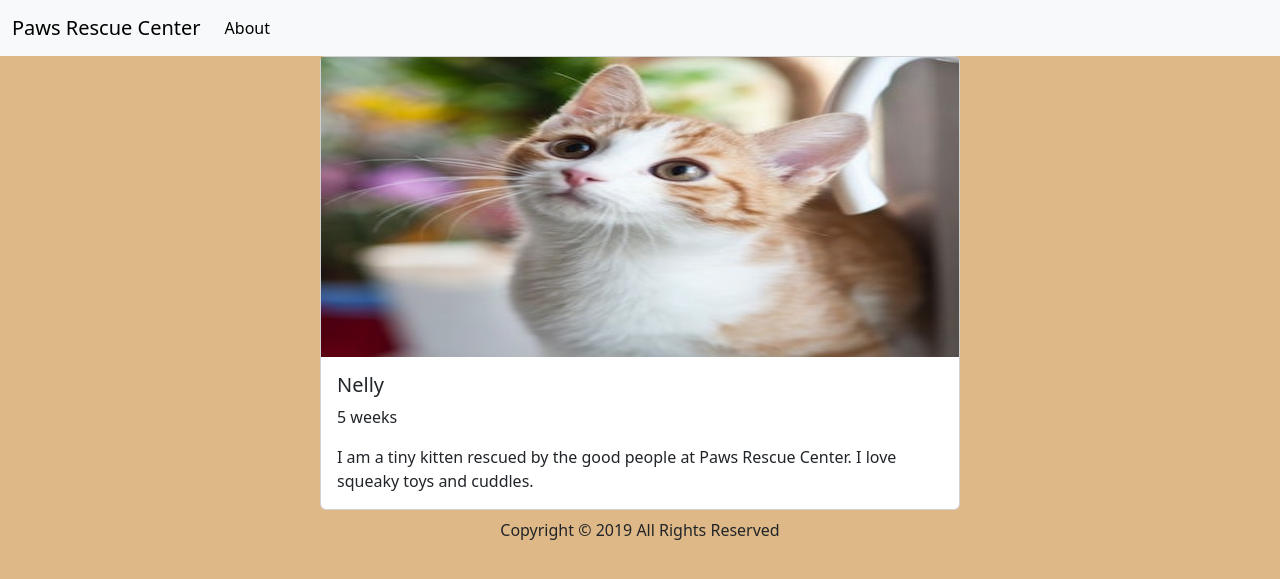
After one commit to SupTarr/Python-Flask-Template, a Flask app: page /details/1 in a window 1280 px wide. The commit adds this page. Shown: the top 579 px of the page. Run offline with Flask 2, Linux system fonts and the light colour scheme.

Commit message:
feat: add detail of each pet

```diff
--- a/app.py
+++ b/app.py
@@ -1,31 +1,32 @@
-from flask import Flask, render_template
+from flask import Flask, render_template, abort
 
 app = Flask(__name__)
+
+pets = [
+    {
+        "id": 1,
+        "name": "Nelly",
+        "age": "5 weeks",
+        "bio": "I am a tiny kitten rescued by the good people at Paws Rescue Center. I love squeaky toys and cuddles.",
+    },
+    {
+        "id": 2,
+        "name": "Yuki",
+        "age": "8 months",
+        "bio": "I am a handsome gentle-cat. I like to dress up in bow ties.",
+    },
+    {
+        "id": 3,
+        "name": "Basker",
+        "age": "1 year",
+        "bio": "I love barking. But, I love my friends more.",
+    },
+    {"id": 4, "name": "Mr. Furrkins", "age": "5 years", "bio": "Probably napping."},
+]
 
 
 @app.route("/")
 def home():
-    pets = [
-        {
-            "id": 1,
-            "name": "Nelly",
-            "age": "5 weeks",
-            "bio": "I am a tiny kitten rescued by the good people at Paws Rescue Center. I love squeaky toys and cuddles.",
-        },
-        {
-            "id": 2,
-            "name": "Yuki",
-            "age": "8 months",
-            "bio": "I am a handsome gentle-cat. I like to dress up in bow ties.",
-        },
-        {
-            "id": 3,
-            "name": "Basker",
-            "age": "1 year",
-            "bio": "I love barking. But, I love my friends more.",
-        },
-        {"id": 4, "name": "Mr. Furrkins", "age": "5 years", "bio": "Probably napping."},
-    ]
     return render_template("home.html", pets=pets)
 
 
@@ -34,5 +35,14 @@ def about():
     return render_template("about.html")
 
 
+@app.route("/details/<int:pet_id>")
+def pet_details(pet_id):
+    pet = next(filter(lambda pet: pet["id"] == pet_id, pets), None)
+    if pet is None:
+        abort(404, description="No Pet was Found with the given ID")
+    else:
+        return render_template("detail.html", pet=pet)
+
+
 if __name__ == "__main__":
     app.run(debug=True, host="0.0.0.0", port=3000)
--- a/templates/base.html
+++ b/templates/base.html
@@ -44,7 +44,7 @@
     </nav>
 
     <div id="content">{% block content %}{% endblock %}</div>
-    <div id="footer">Copyright © 2019 All Rights Reserved</div>
+    <div id="footer" class="m-2 text-center">Copyright © 2019 All Rights Reserved</div>
 
     <script
       src="https://cdn.jsdelivr.net/npm/bootstrap@5.3.0-alpha2/dist/js/bootstrap.bundle.min.js"
--- /dev/null
+++ b/templates/detail.html
@@ -0,0 +1,20 @@
+{% extends "base.html" %}
+
+{% block title %}
+{{ pet["name"] }}'s Details - Paws Rescue Center
+{% endblock %}
+
+{% block content %}
+<div class="card mx-auto" style="width: 50%;">
+  <img
+    src= "{{ url_for('static', filename = pet['id']|string + ".jpg") }}"
+    height="300"
+    alt="{{ pet['name'] }} cat"
+  />
+  <div class="card-body">
+    <h5 class="card-title">{{ pet['name'] }}</h5>
+    <p class="card-text">{{ pet['age'] }}</p>
+    <p class="card-text">{{ pet['bio'] }}</p>
+  </div>
+</div>
+{% endblock %}
```
Also changed, not shown: templates/home.html (+7 -5 lines).
